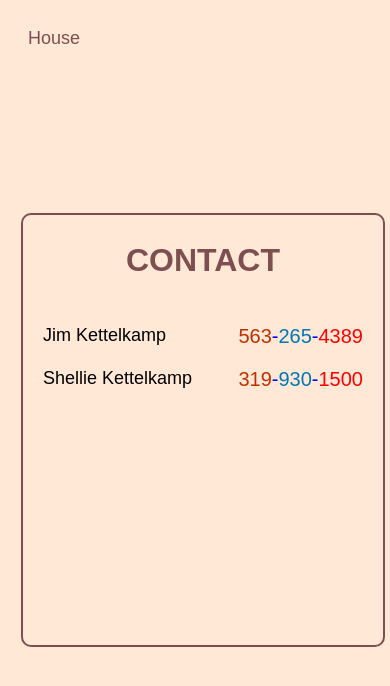
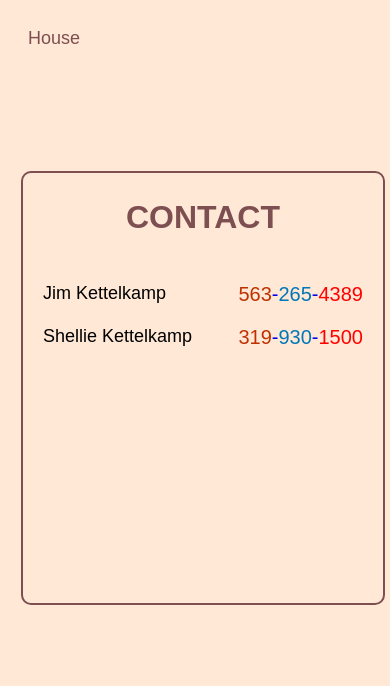
Before and after one commit to mkettel/HomeBase, a React (Vite) app: page /contact in a window 390 px wide. Shown: the top 686 px of the page. Built offline with nearby package versions, Linux system fonts and the light colour scheme; no server answers; a web font is replaced by a local one.

Commit message:
small tweak for mobile

```diff
--- a/src/css/contact.css
+++ b/src/css/contact.css
@@ -81,6 +81,10 @@
 
 @media only screen and  (min-width: 200px) and (max-width: 700px) {
 
+  .contact-container {
+    height: 90vh;
+  }
+
   .contact-card {
     width: 360px;
     height: 430px;
```
